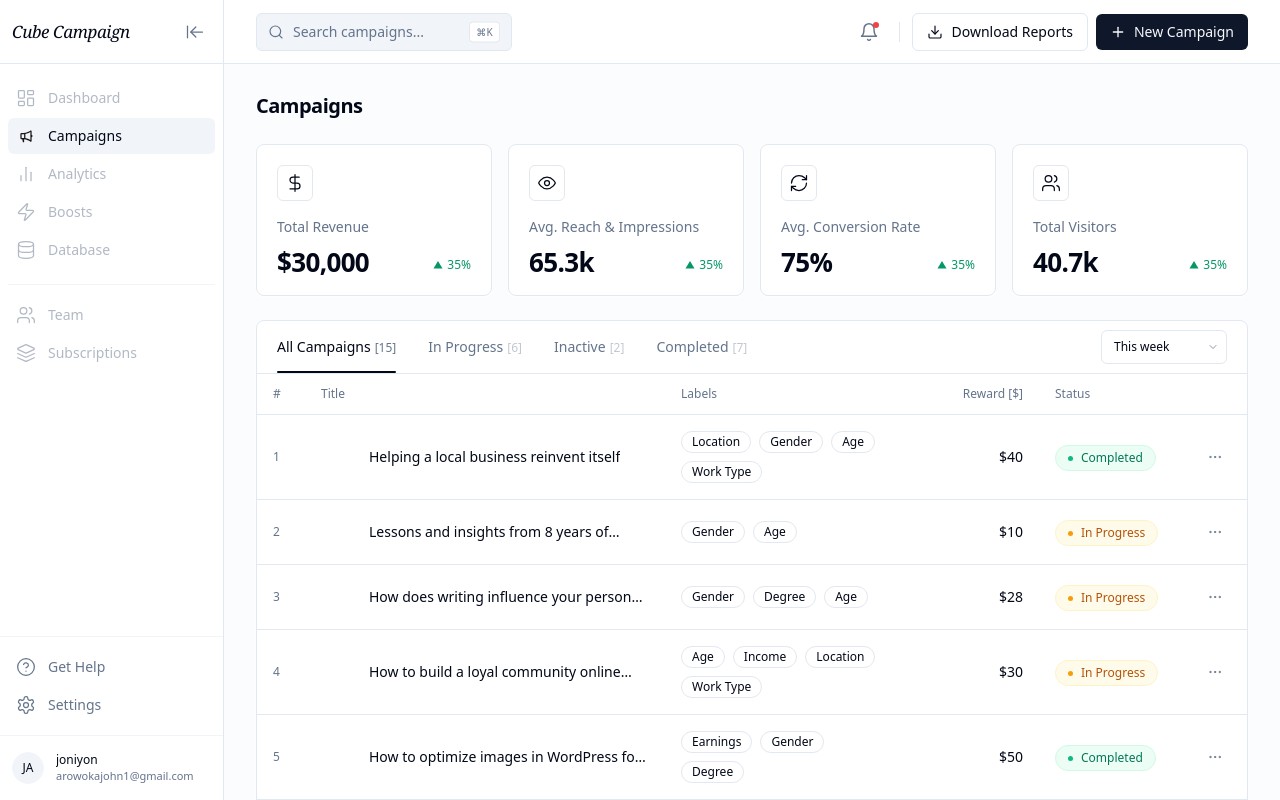
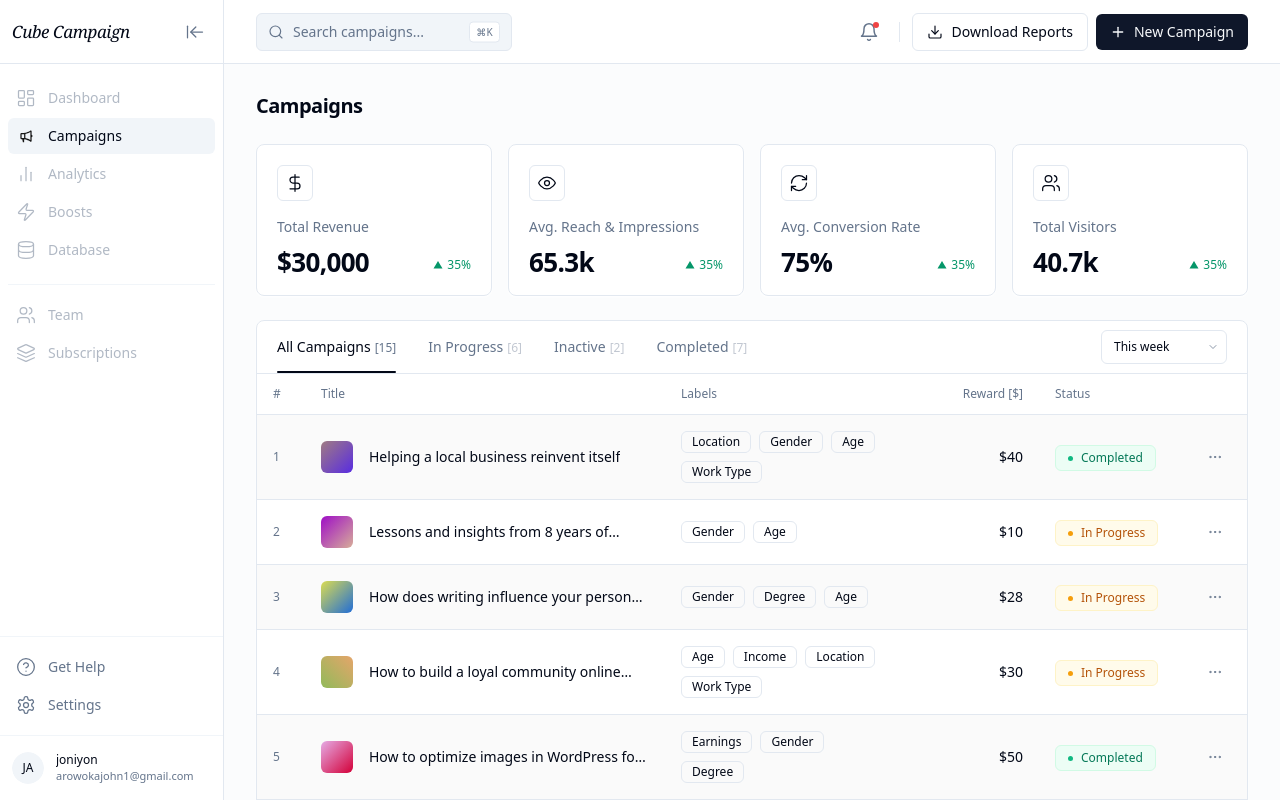
Before and after one commit to joniyon/Project-A-, a Next.js app: page /campaigns in a window 1280 px wide. Built offline with nearby package versions, Linux system fonts and the light colour scheme; a web font is replaced by a local one.

Commit message:
update sidebar

```diff
--- a/components/dashboard/CampaignTable.tsx
+++ b/components/dashboard/CampaignTable.tsx
@@ -34,6 +34,41 @@ function getCounts(data: Campaign[]) {
     inactive:      data.filter((c) => c.status === "Inactive").length,
     completed:     data.filter((c) => c.status === "Completed").length,
   };
+}
+
+type GradientDirection =
+  | "to right" | "to left"
+  | "to bottom" | "to top"
+  | "to bottom right" | "to bottom left"
+  | "to top right" | "to top left";
+
+interface GradientConfig {
+  gradient: string;   // CSS background value
+  colors: string[];   // individual hex stops
+  direction: GradientDirection;
+}
+
+function randomHex(): string {
+  return "#" + Math.floor(Math.random() * 0xffffff)
+    .toString(16)
+    .padStart(6, "0");
+}
+
+function randomDirection(): GradientDirection {
+  const dirs: GradientDirection[] = [
+    "to right", "to left",
+    "to bottom", "to top",
+    "to bottom right", "to bottom left",
+    "to top right", "to top left",
+  ];
+  return dirs[Math.floor(Math.random() * dirs.length)];
+}
+
+function generateGradient(stops = 2): GradientConfig {
+  const colors = Array.from({ length: stops }, randomHex);
+  const direction = randomDirection();
+  const gradient = `linear-gradient(${direction}, ${colors.join(", ")})`;
+  return { gradient, colors, direction };
 }
 
 /* ------------------------------------------------------------------ */
@@ -147,7 +182,7 @@ export default function CampaignTable() {
             {paginated.map((campaign, index) => {
               const rowNumber = (currentPage - 1) * rowsPerPage + index + 1;
               return (
-                <tr key={campaign.id} className="campaign-row">
+                <tr key={campaign.id} className={cn("campaign-row", index%2 === 0 ? "bg-[#fafafa]" : "bg-white")}>
                   {/* # */}
                   <td className="pl-4 pr-4 py-4 text-xs text-muted-foreground tabular-nums">
                     {rowNumber}
@@ -157,8 +192,9 @@ export default function CampaignTable() {
                   <td className="px-4 py-4">
                     <div className="flex items-center gap-4">
                       <div
+                        style={{ background: generateGradient().gradient }}
                         className={cn(
-                          "w-8 h-8 rounded-md shrink-0 bg-gradient-to-br",
+                          "size-8 rounded-md shrink-0 bg-gradient-to-br",
                           campaign.gradient
                         )}
                       />
--- a/components/ui/LabelTag.tsx
+++ b/components/ui/LabelTag.tsx
@@ -6,7 +6,7 @@ interface LabelTagProps {
 
 export default function LabelTag({ label }: LabelTagProps) {
   return (
-    <span className="inline-flex items-center px-2.5 py-0.5 rounded-full border border-border bg-transparent text-xs text-foreground font-normal whitespace-nowrap">
+    <span className="inline-flex items-center px-2.5 py-0.5 rounded-[6px] border border-border bg-transparent text-xs text-foreground font-normal whitespace-nowrap">
       {label}
     </span>
   );
--- a/components/ui/StatusBadge.tsx
+++ b/components/ui/StatusBadge.tsx
@@ -32,7 +32,7 @@ export default function StatusBadge({ status }: StatusBadgeProps) {
   return (
     <span
       className={cn(
-        "inline-flex items-center gap-2 px-3 py-1 rounded-full text-xs font-normal",
+        "inline-flex items-center gap-2 px-3 py-1 rounded-[6px] text-xs font-normal",
         pill,
         text
       )}
```
Also changed, not shown: 1 other file (tests, documents, lock files or other folders).
